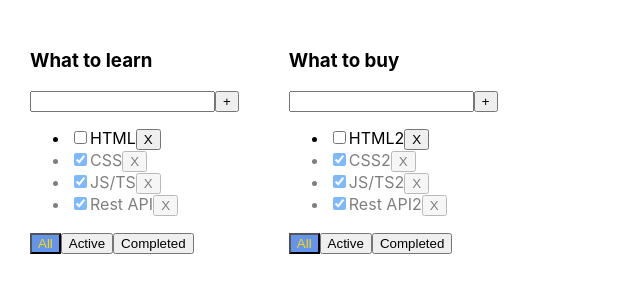
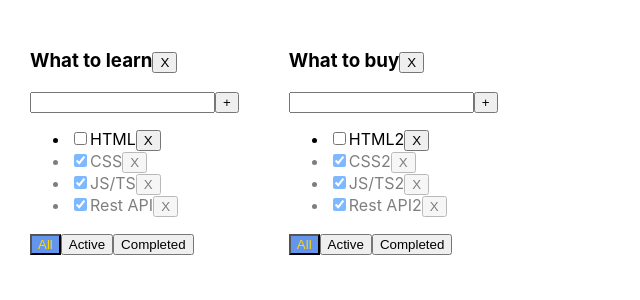
Before and after one commit to kirryya/ToDoList, a React (Create React App) app: page / in a window 1280 px wide. Shown: the top 300 px of the page, without its empty margins (0-640 px from the left). Built offline with nearby package versions, Linux system fonts and the light colour scheme.

Commit message:
two-todolists

```diff
--- a/src/App.tsx
+++ b/src/App.tsx
@@ -1,7 +1,6 @@
 import React, {useState} from 'react';
 import './App.css';
 import {Todolist} from "./Todolist";
-import {TaskType} from "./Todolist"
 import {v1} from "uuid";
 
 export type FilterValuesType = "all" | "active" | "completed"
@@ -37,22 +36,25 @@ function App() {
     })
 
     const removeTask = (todolistId: string, taskID: string) => {
-        setTasks({...tasks, [todolistId]:tasks[todolistId].filter(el => el.id !== taskID)})
+        setTasks({...tasks, [todolistId]: tasks[todolistId].filter(el => el.id !== taskID)})
     }
-
 
     const addTask = (todolistId: string, title: string) => {
         const newTask = {id: v1(), title, isDone: false}
-        setTasks({...tasks, [todolistId]:[newTask, ...tasks[todolistId]]})
+        setTasks({...tasks, [todolistId]: [newTask, ...tasks[todolistId]]})
     }
 
-    const changeTaskStatus = (taskID: string, isDone: boolean) => {
-        /*setTasks(tasks.map(t => t.id === taskID ? {...t, isDone: !t.isDone} : t))*/
+    const changeTaskStatus = (todolistId: string, taskID: string, isDone: boolean) => {
+        setTasks({...tasks, [todolistId]: tasks[todolistId].map(el => el.id === taskID ? {...el, isDone} : el)})
     }
 
     const changeFilter = (todolistId: string, filter: FilterValuesType) =>
         setTodolist(todolists.map(el => el.id === todolistId ? {...el, filter: filter} : el))
 
+    const removeTodolist = (todolistId: string) => {
+        setTodolist(todolists.filter(el => el.id !== todolistId))
+        delete tasks[todolistId]
+    }
 
     return (
 
@@ -76,6 +78,7 @@ function App() {
                         addTask={addTask}
                         filter={el.filter}
                         changeTaskStatus={changeTaskStatus}
+                        removeTodolist={removeTodolist}
                     />
                 )
             })}
--- a/src/Task.tsx
+++ b/src/Task.tsx
@@ -3,11 +3,11 @@ import {TaskType} from "./Todolist";
 
 type TaskPropsType = TaskType &
     { removeTask: (todolistId: string, taskID: string) => void } &
-    { changeTaskStatus: (taskID: string, isDone: boolean) => void } & {todolistId: string}
+    { changeTaskStatus: (todolistId: string, taskID: string, isDone: boolean) => void } & {todolistId: string}
 
 export const Task = (props: TaskPropsType) => {
     const changeTaskStatus = (e: ChangeEvent<HTMLInputElement>) =>
-        props.changeTaskStatus(props.id, e.currentTarget.checked)
+        props.changeTaskStatus(props.todolistId, props.id, e.currentTarget.checked)
 
     return (
         <li className={props.isDone ? "completed-task" : ""}>
--- a/src/TasksList.tsx
+++ b/src/TasksList.tsx
@@ -5,7 +5,7 @@ import {TaskType} from "./Todolist";
 type TasksListPropsType = {
     tasks: Array<TaskType>
     removeTask: (todolistId: string, taskID: string) => void
-    changeTaskStatus: (taskID: string, isDone: boolean) => void
+    changeTaskStatus: (todolistId: string, taskID: string, isDone: boolean) => void
     todolistId: string
 }
 
--- a/src/TodoListHeader.tsx
+++ b/src/TodoListHeader.tsx
@@ -2,10 +2,20 @@ import React from 'react';
 
 type TodoListHeaderPropsType = {
     title: string
+    removeTodolist: (todolistId: string) => void
+    todolistId: string
 }
 
 export const TodoListHeader = (props: TodoListHeaderPropsType) => {
+
+    const removeTodolistHandler = () => {
+        props.removeTodolist(props.todolistId)
+    }
+
     return (
-        <h3>{props.title}</h3>
+        <h3>
+            {props.title}
+            <button onClick={removeTodolistHandler}>X</button>
+        </h3>
     );
 };
--- a/src/Todolist.tsx
+++ b/src/Todolist.tsx
@@ -13,8 +13,9 @@ type TodoListPropsType = {
     changeFilter: (todolistId: string, filter: FilterValuesType) => void
     addTask: (todolistId: string, title: string) => void
     filter: FilterValuesType
-    changeTaskStatus: (taskID: string, isDone: boolean) => void
+    changeTaskStatus: (todolistId: string, taskID: string, isDone: boolean) => void
     todolistId: string
+    removeTodolist: (todolistId: string) => void
 }
 
 export type TaskType = {
@@ -31,7 +32,7 @@ export const Todolist = (props: TodoListPropsType) => {
     ]
     return (
         <div>
-            <TodoListHeader title={props.title}/>
+            <TodoListHeader title={props.title} removeTodolist={props.removeTodolist} todolistId={props.todolistId}/>
             <AddItemForm addTask={props.addTask} todolistId={props.todolistId}/>
             <TasksList tasks={props.tasks} removeTask={props.removeTask} changeTaskStatus={props.changeTaskStatus} todolistId={props.todolistId}/>
             <ControlButtons buttonName={buttonName} changeFilter={props.changeFilter} filter={props.filter} todolistId={props.todolistId}/>
```
